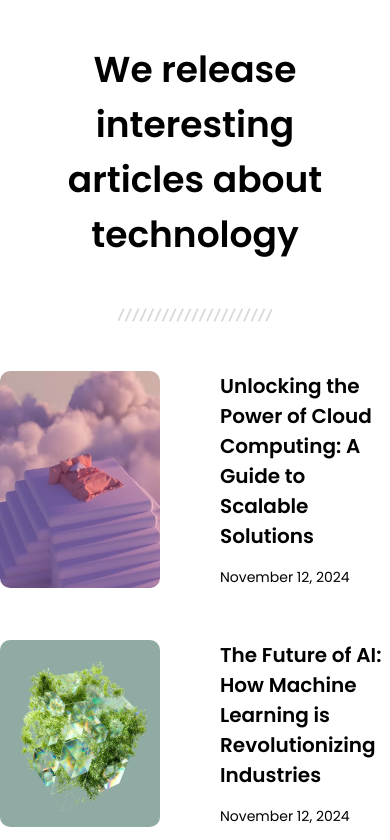
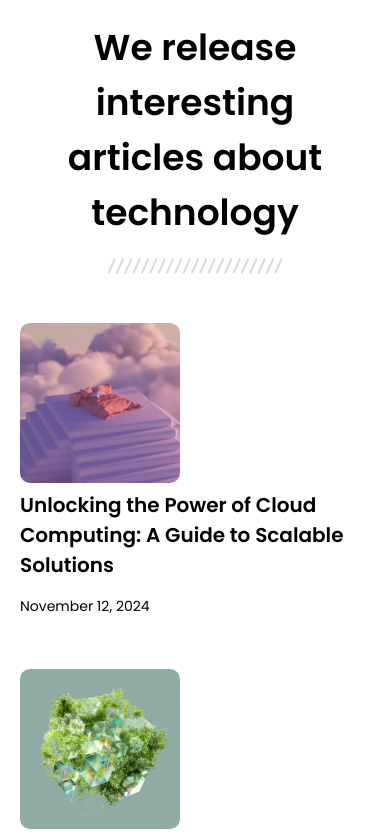
Before and after one commit to mlvoorhis/simple-article-listing-master, a plain HTML site: page index.html in a window 390 px wide. Shown: the top 840 px of the page. Drawn offline with Linux system fonts and the light colour scheme.

Commit message:
Added media query

```diff
--- a/article.css
+++ b/article.css
@@ -33,14 +33,14 @@ p {
     font-weight: 400;
 }
 
-img {
-    max-width: 160px;
-    border-radius: 10px;
-}
-
 article {
     display: flex;
     margin-bottom: 52px
+}
+
+article img {
+    max-width: 160px;
+    border-radius: 10px;
 }
 
 .text {
@@ -49,3 +49,22 @@ article {
     justify-content: center;
     margin-left: 60px;
 }
+
+@media only screen and (max-width: 480px) {
+    h1 {
+      margin: 16px 6px;
+    }
+
+    article {
+        display: block;
+    }
+
+    body {
+        margin: 20px;
+    }
+    .text {
+        margin: 0;
+    }
+
+
+}
--- a/index.html
+++ b/index.html
@@ -49,13 +49,17 @@
     <body>
       <header>
         <h1>We release interesting articles about technology</h1>
+        <div class="image-container">
           <img src="resources/Seperator.svg" />
+        </div>
       </header>
 
       <article id = "Cloud Computing">
+        <div class="image-container">
           <img
             src="resources/photo_1@2x.png"
             alt="Stairs to a bed in the clouds" />
+        </div>
         <div class="text">
           <h2>Unlocking the Power of Cloud Computing: A Guide to Scalable Solutions</h2>
           <p>November 12, 2024</p>
@@ -63,7 +67,9 @@
       </article>
 
       <article id = "AI">
+        <div class="image-container">
           <img src="resources/photo_3@2x.png" alt="Plant growing through cube" />
+        </div>
         <div class= "text">
           <h2>The Future of AI: How Machine Learning is Revolutionizing Industries</h2>
           <p>November 12, 2024</p>
@@ -71,7 +77,9 @@
       </article>
 
       <article id = "5G">
+        <div class="image-container">
           <img src="resources/photo_2@2x.png" alt="A glass cube refracting light" />
+        </div>
         <div class="text">
           <h2>The Impact of 5G on Business: How Faster Networks are Transforming the Way We Work</h2>
           <p>November 12, 2024</p>
```
Lines whose indentation alone changed are shown as unchanged.
